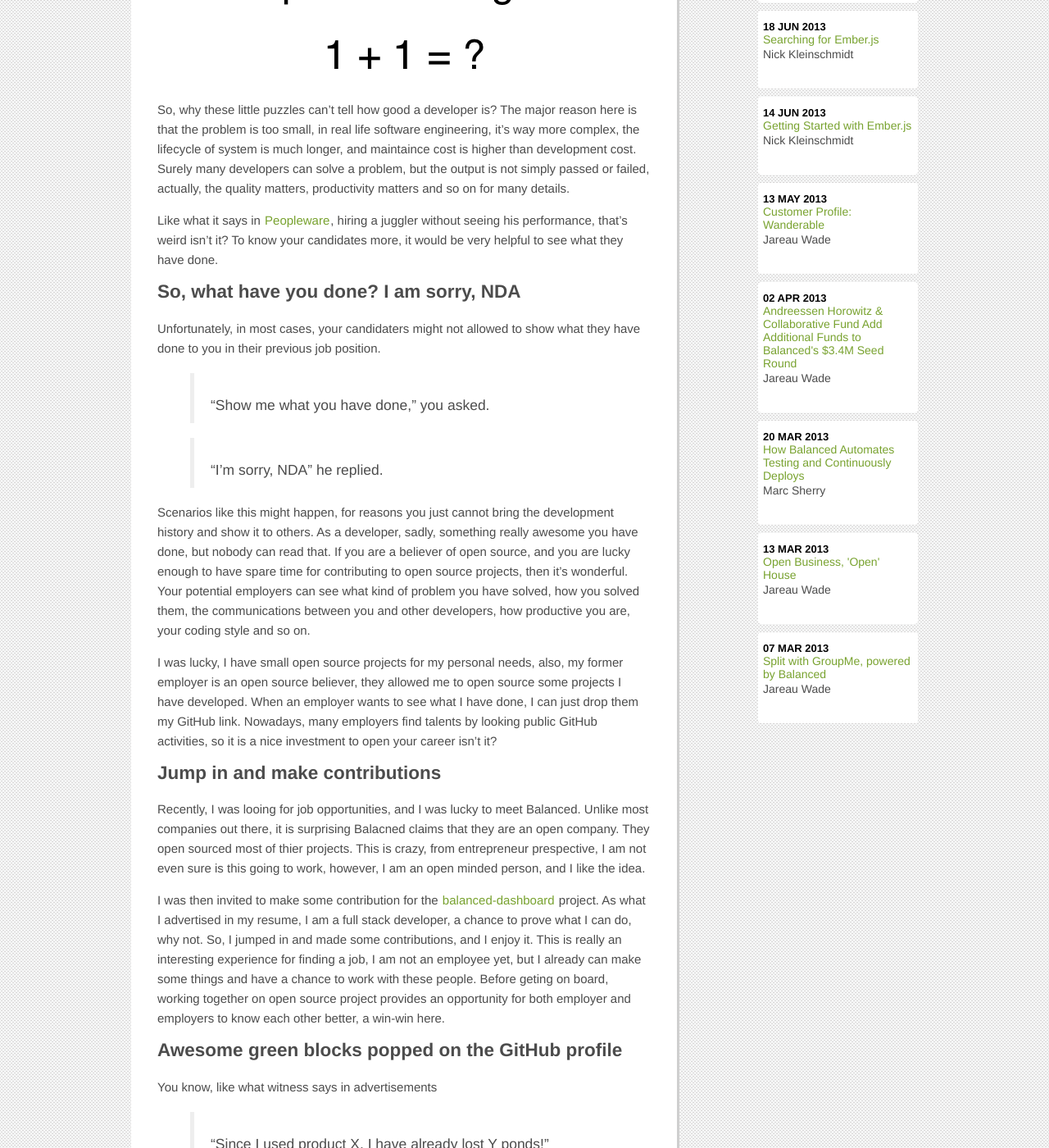
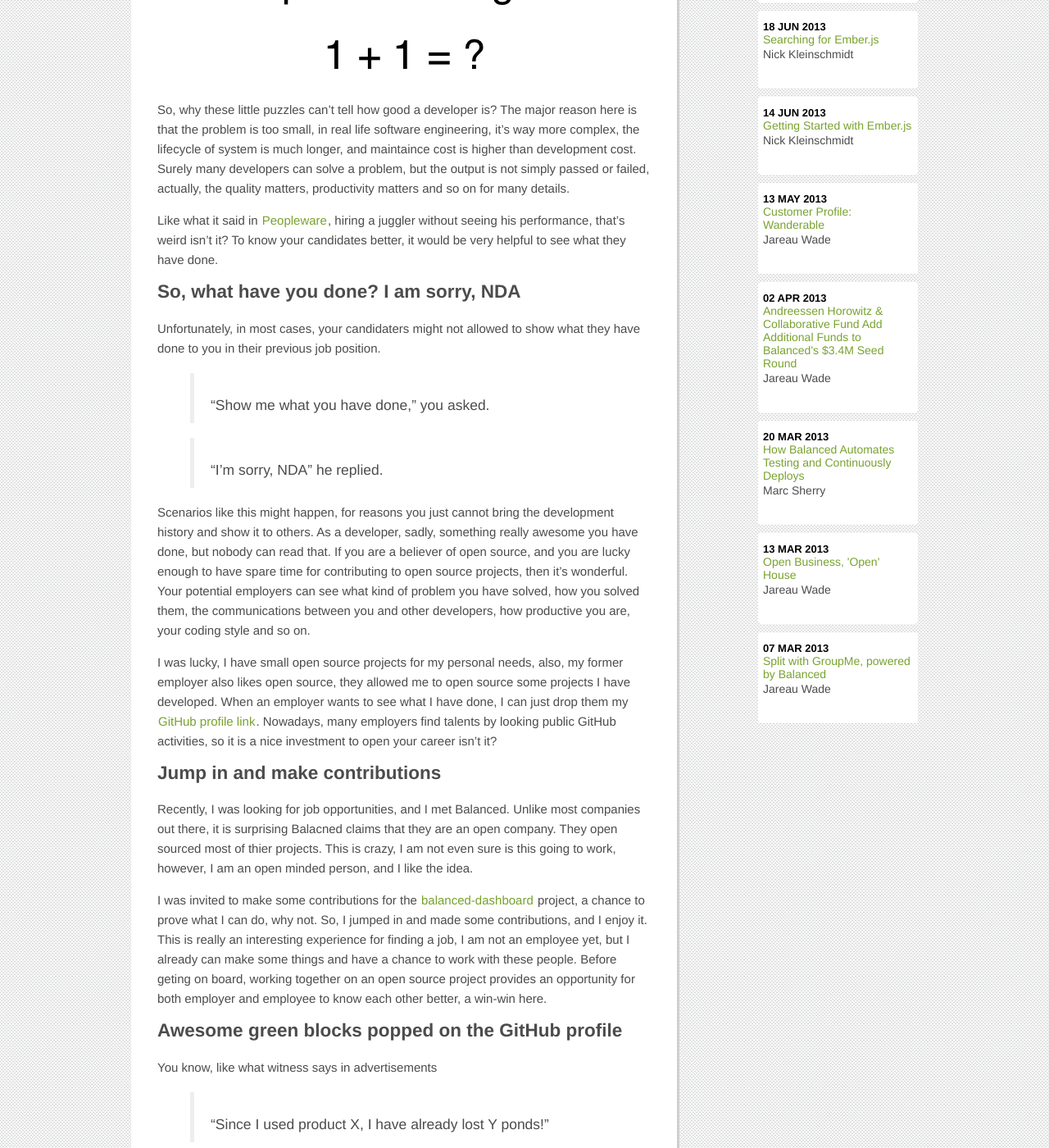
Before and after one commit to balanced/balanced.github.com, a Jekyll site: the page built from _posts/2013-09-25-embrace-open-career.md, in a window 1280 px wide and 1400 px high, scrolled down 765 px. Shown: the whole window at 82% size. Built offline with Jekyll 4.4.1, drawn with Linux system fonts in a browser that asks for light colours; nearby versions of some CDN libraries; library files that are not in the unit come from our copies; Markdown is read by kramdown in place of the engine named in the settings; comment, search, counter and statistics services are not loaded; some of the changed text lies outside the part shown.

Commit message:
Refine the open career article

```diff
--- a/_posts/2013-09-25-embrace-open-career.md
+++ b/_posts/2013-09-25-embrace-open-career.md
@@ -13,7 +13,7 @@ tags:
 
 ### Solve puzzles and get hired?
 
-When you are hiring developers, how could you tell whether is the one really good? For hrining developers, many companies like to have some short technical interviews. They simply ask candidates to write programs to solve a given problem. We all know this is not for letting employer knows how good these people are, it just provides a simple screening functionality. After that screening, the only one thing can be sure is that these people at least can solve simple problems and they are not here to try their luck and waste your time.
+When you are hiring developers, how could you tell whether is one really good? For hrining developers, many companies like to have some technical interviews. They simply ask candidates to write programs for solving a given problem. We all know this is not for letting employer knows how good these people are, it just provides a simple screening functionality. After that screening, the only one thing can be sure is that these people at least can solve simple problems and they are not here to try their luck and waste your time.
 
 <div style="text-align: center;">
 	<img src="/img/2013-09-25-embrace-open-career/solve_puzzle.png" />
@@ -21,7 +21,7 @@ When you are hiring developers, how could you tell whether is the one really goo
 
 So, why these little puzzles can’t tell how good a developer is? The major reason here is that the problem is too small,  in real life software engineering, it’s way more complex, the lifecycle of system is much longer, and maintaince cost is higher than development cost. Surely many developers can solve a problem, but the output is not simply passed or failed, actually, the quality matters, productivity matters and so on for many details.
 
-Like what it says in [Peopleware](http://javatroopers.com/Peopleware.html#Chapter_15), hiring a juggler without seeing his performance, that’s weird isn’t it? To know your candidates more, it would be very helpful to see what they have done.
+Like what it said in [Peopleware](http://javatroopers.com/Peopleware.html#Chapter_15), hiring a juggler without seeing his performance, that’s weird isn’t it? To know your candidates better, it would be very helpful to see what they have done.
 
 ### So, what have you done? I am sorry, NDA
 
@@ -33,13 +33,13 @@ Unfortunately, in most cases, your candidaters might not allowed to show what th
 
 Scenarios like this might happen, for reasons you just cannot bring the development history and show it to others. As a developer, sadly, something really awesome you have done, but nobody can read that. If you are a believer of open source, and you are lucky enough to have spare time for contributing to open source projects, then it’s wonderful. Your potential employers can see what kind of problem you have solved, how you solved them, the communications between you and other developers, how productive you are, your coding style and so on.
 
-I was lucky, I have small open source projects for my personal needs, also, my former employer is an open source believer, they allowed me to open source some projects I have developed. When an employer wants to see what I have done, I can just drop them my GitHub link. Nowadays, many employers find talents by looking public GitHub activities, so it is a nice investment to open your career isn’t it?
+I was lucky, I have small open source projects for my personal needs, also, my former employer also likes open source, they allowed me to open source some projects I have developed. When an employer wants to see what I have done, I can just drop them my [GitHub profile link](https://github.com/victorlin). Nowadays, many employers find talents by looking public GitHub activities, so it is a nice investment to open your career isn’t it?
 
 ### Jump in and make contributions
 
-Recently, I was looing for job opportunities, and I was lucky to meet Balanced. Unlike most companies out there, it is surprising Balacned claims that they are an open company. They open sourced most of thier projects. This is crazy, from entrepreneur prespective, I am not even sure is this going to work, however, I am an open minded person, and I like the idea.
+Recently, I was looking for job opportunities, and I met Balanced. Unlike most companies out there, it is surprising Balacned claims that they are an open company. They open sourced most of thier projects. This is crazy, I am not even sure is this going to work, however, I am an open minded person, and I like the idea.
 
-I was then invited to make some contribution for the [balanced-dashboard](https://github.com/balanced/balanced-dashboard) project. As what I advertised in my resume, I am a full stack developer, a chance to prove what I can do, why not. So, I jumped in and made some contributions, and I enjoy it. This is really an interesting experience for finding a job, I am not an employee yet, but I already can make some things and have a chance to work with these people. Before geting on board, working together on open source project provides an opportunity for both employer and employers to know each other better, a win-win here.
+I was invited to make some contributions for the [balanced-dashboard](https://github.com/balanced/balanced-dashboard) project, a chance to prove what I can do, why not. So, I jumped in and made some contributions, and I enjoy it. This is really an interesting experience for finding a job, I am not an employee yet, but I already can make some things and have a chance to work with these people. Before geting on board, working together on an open source project provides an opportunity for both employer and employee to know each other better, a win-win here.
 
 ### Awesome green blocks popped on the GitHub profile
 
@@ -58,7 +58,7 @@ With witness of this one point five monthes working experinece with an open comp
 
 ### Show your best to the world
 
-One postive effect of opening projects from employer view is that most contributors would like to show the best of them to the world. For myself, it works. I see contributing to an open source project as a public speech or performance. I don’t want to let people see I am writing ugly code, so I tried even harder to make my code readable and maintainable than what I did for my own private project. For instance, I am contributing to a recurring payment project [Billy](https://github.com/balanced/billy). As I see what they said in [How Balanced Automates Testing and Continuously Deploys](/balanced-payments-operations-automated-testing-continuous-deployment-jenkins/), they really take automates testing seriously, so I push myself to reach the best testing coverage I can. And I eventually reached [100% testing coverage](https://travis-ci.org/victorlin/billy/jobs/11677008).
+One postive effect of opening projects from employer view is that most contributors would like to show the best of them to the world. For myself, it works. I see contributing to an open source project just like to give a public speech to the world. I don’t want to let people see I am writing ugly code, so I tried even harder to make my code readable and maintainable than what I did for my own private projects. For instance, I am contributing to a recurring payment project [Billy](https://github.com/balanced/billy). As I saw what they said in [How Balanced Automates Testing and Continuously Deploys](/balanced-payments-operations-automated-testing-continuous-deployment-jenkins/), they really take automates testing seriously, so I push myself to reach the best testing coverage I can. And I eventually reached [100% testing coverage](https://travis-ci.org/victorlin/billy/jobs/11677008).
 
 <div style="text-align: center;">
 	<img src="/img/2013-09-25-embrace-open-career/testing.png" />
```
Also changed, not shown: other parts of _posts/2013-09-25-embrace-open-career.md (+2 -4 lines).
